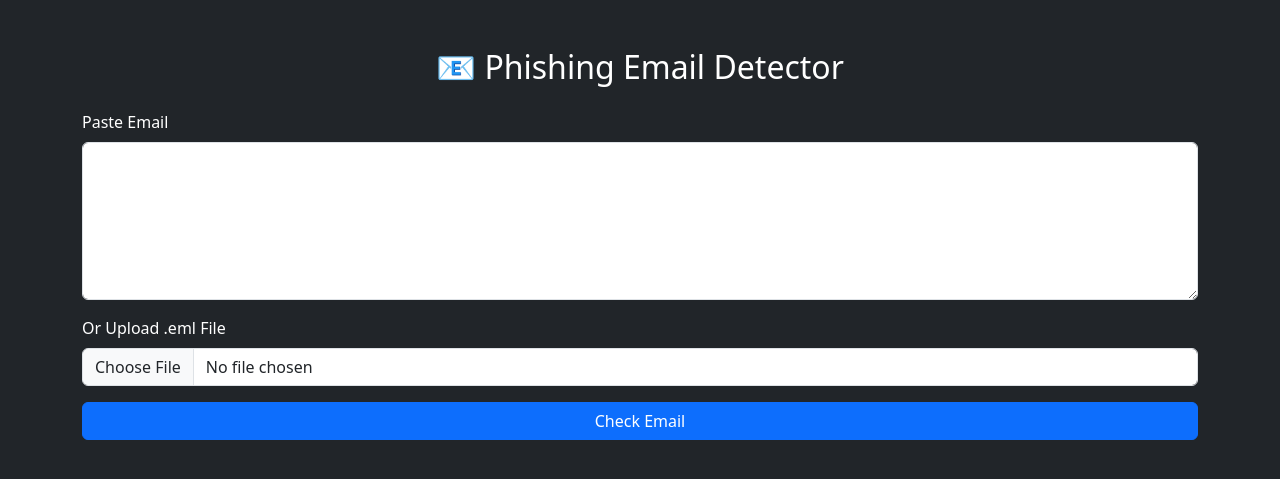
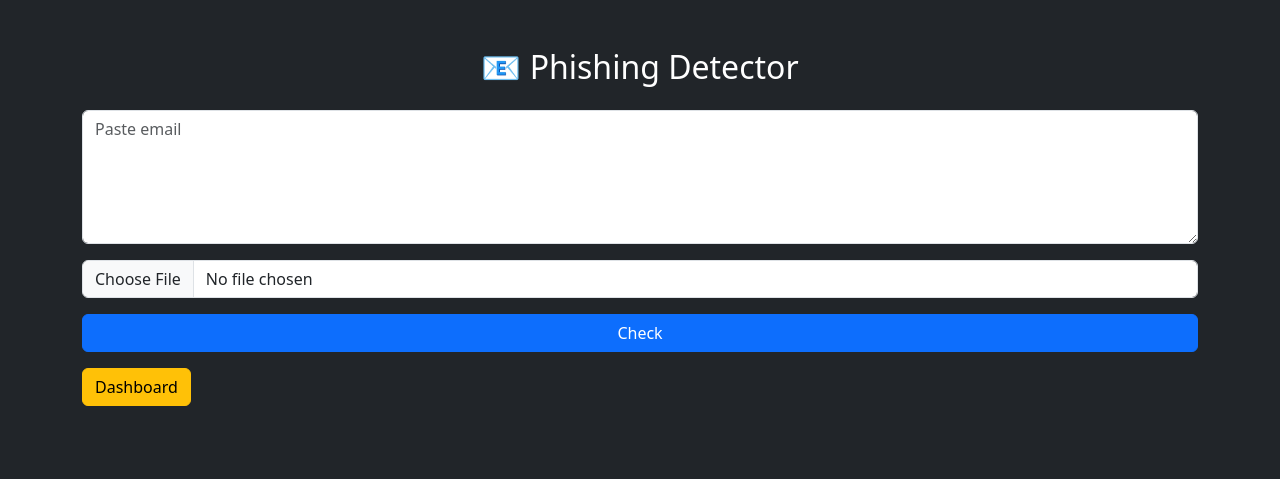
Before and after one commit to kavitharan74/phishing-detector, a Flask app: page / in a window 1280 px wide. Shown: the top 479 px of the page. Run offline with Flask 3, Linux system fonts and the light colour scheme; parts of the project's set-up code (start-up, migrations or seed data) failed here and were passed over.

Commit message:
Update index.html

```diff
--- a/templates/index.html
+++ b/templates/index.html
@@ -6,47 +6,29 @@
 </head>
 
 <body class="bg-dark text-white">
-
 <div class="container mt-5">
 
-    <h2 class="text-center mb-4">📧 Phishing Email Detector</h2>
+<h2 class="text-center mb-4">📧 Phishing Detector</h2>
 
 <form method="POST" enctype="multipart/form-data">
-
-        <div class="mb-3">
-            <label class="form-label">Paste Email</label>
-            <textarea name="email" class="form-control" rows="6"></textarea>
-        </div>
-
-        <div class="mb-3">
-            <label class="form-label">Or Upload .eml File</label>
-            <input type="file" name="file" class="form-control">
-        </div>
-
-        <button type="submit" class="btn btn-primary w-100">Check Email</button>
+<textarea name="email" class="form-control mb-3" rows="5" placeholder="Paste email"></textarea>
+<input type="file" name="file" class="form-control mb-3">
+<button class="btn btn-primary w-100">Check</button>
 </form>
 
+<a href="/dashboard" class="btn btn-warning mt-3">Dashboard</a>
+
 {% if result %}
-    <div class="mt-4 p-4 bg-secondary rounded">
+<div class="mt-4 p-3 bg-secondary rounded">
+<h4>{{ result }}</h4>
 
-        <h4>Result: {{ result }}</h4>
-
-        <div class="progress mb-3">
-            <div class="progress-bar {% if score > 0.5 %}bg-danger{% else %}bg-success{% endif %}"
-                 role="progressbar"
-                 style="width: {{ score * 100 }}%">
-                {{ (score * 100)|round(2) }}%
+<div class="progress">
+<div class="progress-bar {% if score > 0.5 %}bg-danger{% else %}bg-success{% endif %}" style="width: {{score*100}}%">
+{{ (score*100)|round(1) }}%
 </div>
 </div>
 
-        {% if score > 0.5 %}
-            <p class="text-danger">⚠️ Phishing Detected</p>
-        {% else %}
-            <p class="text-success">✅ Safe Email</p>
-        {% endif %}
-
-        <h5>Reasons:</h5>
-        <ul>
+<ul class="mt-3">
 {% for r in reasons %}
 <li>{{ r }}</li>
 {% endfor %}
@@ -56,8 +38,5 @@
 {% endif %}
 
 </div>
-
 </body>
 </html>
-</body>
-</html>
```
Lines whose indentation alone changed are shown as unchanged.
